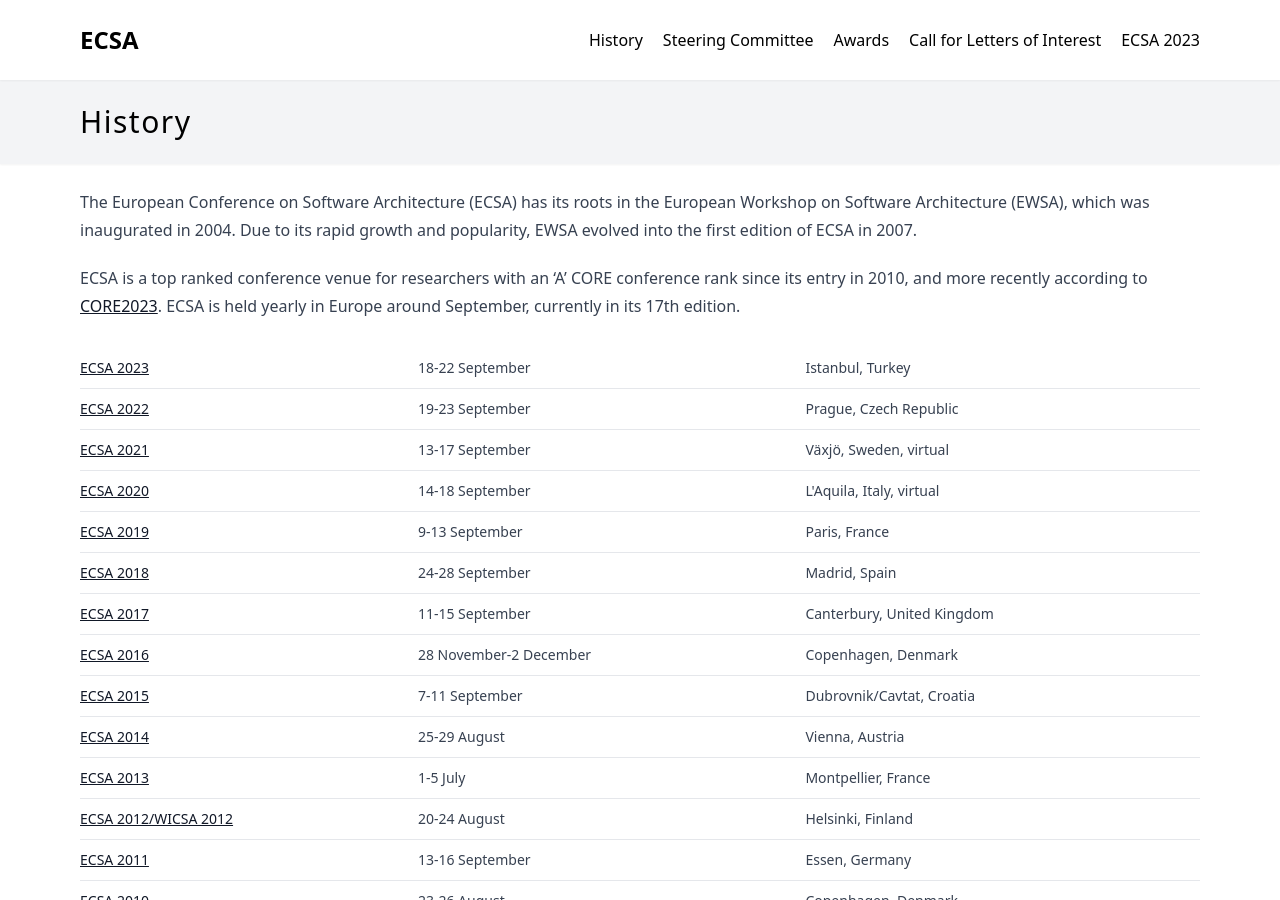
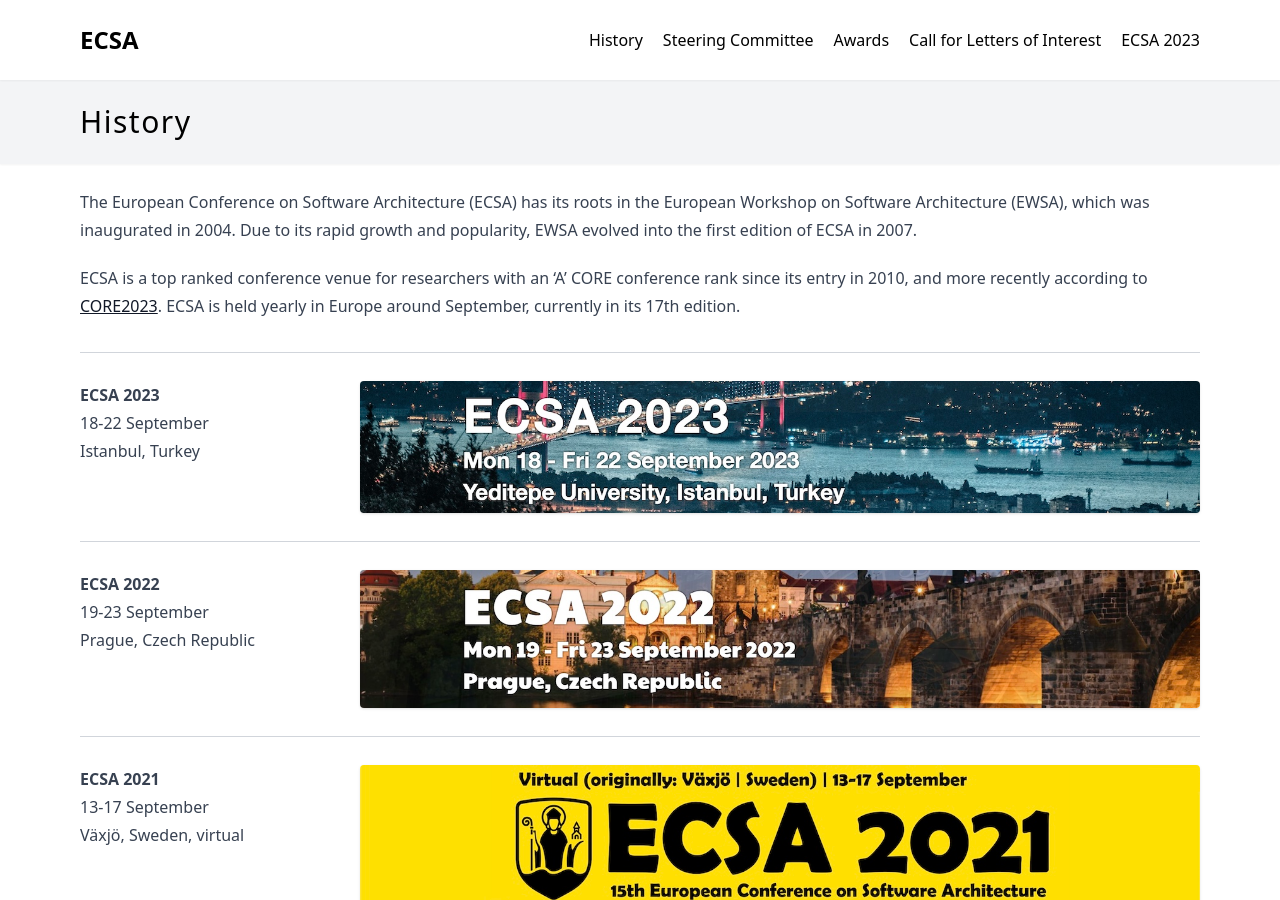
Before and after one commit to ecsa-conferences/ecsa-conferences.github.io, a Jekyll site: the page built from _pages/history.md, in a window 1280 px wide and 900 px high. Built offline with Jekyll 4.4.1, drawn with Linux system fonts in a browser that asks for light colours.

```diff
--- a/_pages/history.md
+++ b/_pages/history.md
@@ -11,39 +11,44 @@
 
 ECSA is a top ranked conference venue for researchers with an 'A' CORE conference rank since its entry in 2010, and more recently according to [CORE2023](http://portal.core.edu.au/conf-ranks/?search=ECSA&by=all&source=CORE2023). ECSA is held yearly in Europe around September, currently in its {{last_edition.edition}} edition.
 
-<table>
-{% for c in site.data.editions %}
+{% assign editions = site.data.editions | sort: "year" | reverse %}
+<div class="grid lg:grid-cols-4 grid-cols-1">
+    {% for c in site.data.editions %}
     {% unless c.name contains 'EWSA' %}
-    {% assign link_url = c.url %}
-    {% if link_url == "" %}
-        {% assign link_url = c["url-archive"] %}
-    {% endif %}
-    <tr>
-        <td><a href="{{ link_url }}" target="_blank" rel="noopener noreferrer">{{ c.name }}</a></td>
-        <td>{{ c.date }}</td>
-        <td>{{ c.location }}</td>
-    </tr>
+    <div class="lg:col-span-4 border-t border-gray-300 my-3"></div>
+    <div class="flex lg:flex-col flex-row lg:py-4 pt-4">
+        <div class="font-semibold">{{ c.name }}</div>
+        <div class="lg:hidden px-2">|</div>
+        <div>{{ c.date }}</div>
+        <div class="lg:hidden px-2">|</div>
+        <div>{{ c.location }}</div>
+    </div>
+    <div class="lg:col-span-3 justify-start">
+        {% include banner.html edition=c %}
+    </div>
     {% endunless %}
-{% endfor %}
-</table>
+    {% endfor %}
+</div>
 
 
 ## EWSA
 
 European Workshop on Software Architecture
 
-<table>
-{% for c in site.data.editions %}
+<div class="grid lg:grid-cols-4 grid-cols-1">
+    {% for c in site.data.editions %}
     {% if c.name contains 'EWSA' %}
-    {% assign link_url = c.url %}
-    {% if link_url == "" %}
-        {% assign link_url = c["url-archive"] %}
+    <div class="lg:col-span-4 border-t border-gray-300 my-3"></div>
+    <div class="flex lg:flex-col flex-row lg:py-4 pt-4">
+        <div class="font-semibold">{{ c.name }}</div>
+        <div class="lg:hidden px-2">|</div>
+        <div>{{ c.date }}</div>
+        <div class="lg:hidden px-2">|</div>
+        <div>{{ c.location }}</div>
+    </div>
+    <div class="lg:col-span-3 justify-start">
+        {% include banner.html edition=c %}
+    </div>
     {% endif %}
-    <tr>
-        <td><a href="{{ link_url }}" target="_blank" rel="noopener noreferrer">{{ c.name }}</a></td>
-        <td>{{ c.date }}</td>
-        <td>{{ c.location }}</td>
-    </tr>
-    {% endif %}
-{% endfor %}
-</table>
+    {% endfor %}
+</div>
```
Also changed, not shown: other parts of _pages/history.md (+1 -1 lines), _pages/history-alt.md (deleted, +0 -54 lines).
